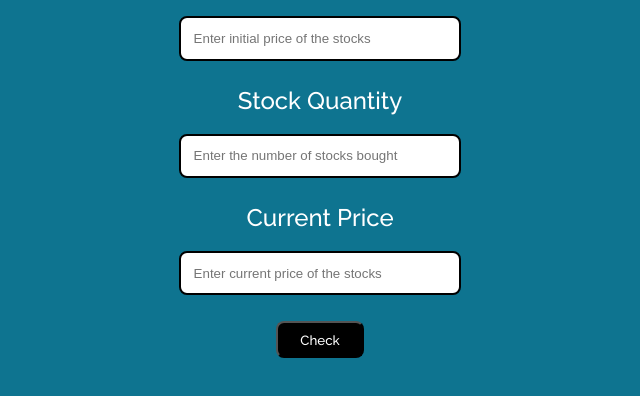
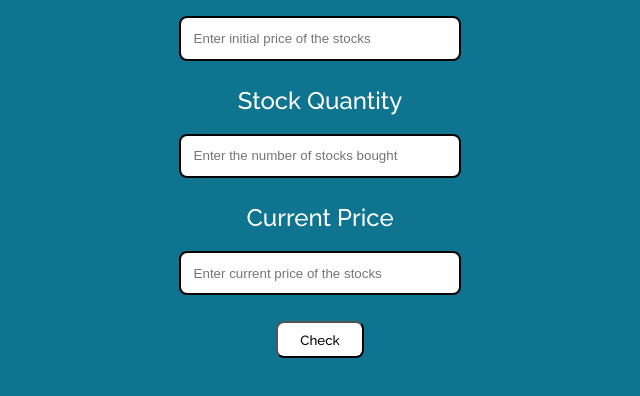
Before and after one commit to Sanika03/profit-and-loss-calculator, a plain HTML site: page index.html in a window 1280 px wide. In both pictures the pointer is over the button "Check". Shown: the part 128-524 px from the top of the page, without its empty margins (320-960 px from the left). Drawn offline with Linux system fonts and the light colour scheme.

Commit message:
added hover styling to check button

```diff
--- a/styles.css
+++ b/styles.css
@@ -47,6 +47,11 @@ input{
     font-family: 'Raleway', sans-serif;
 }
 
+#check-btn:hover{
+    background-color: var(--secondary-color);
+    color: black;
+}
+
 #output-div {
     margin-top: 2%;
     font-size: x-large;
```
